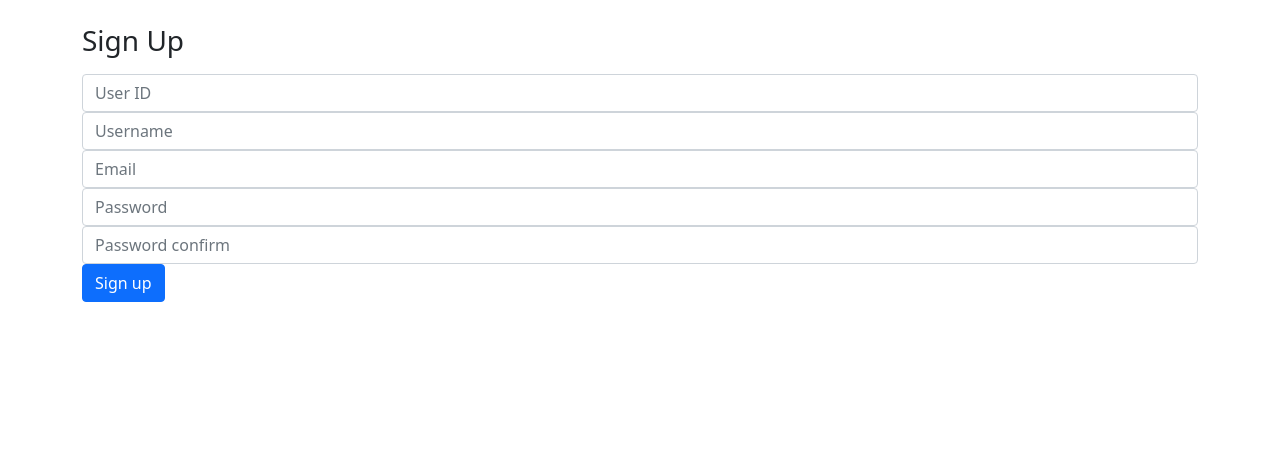
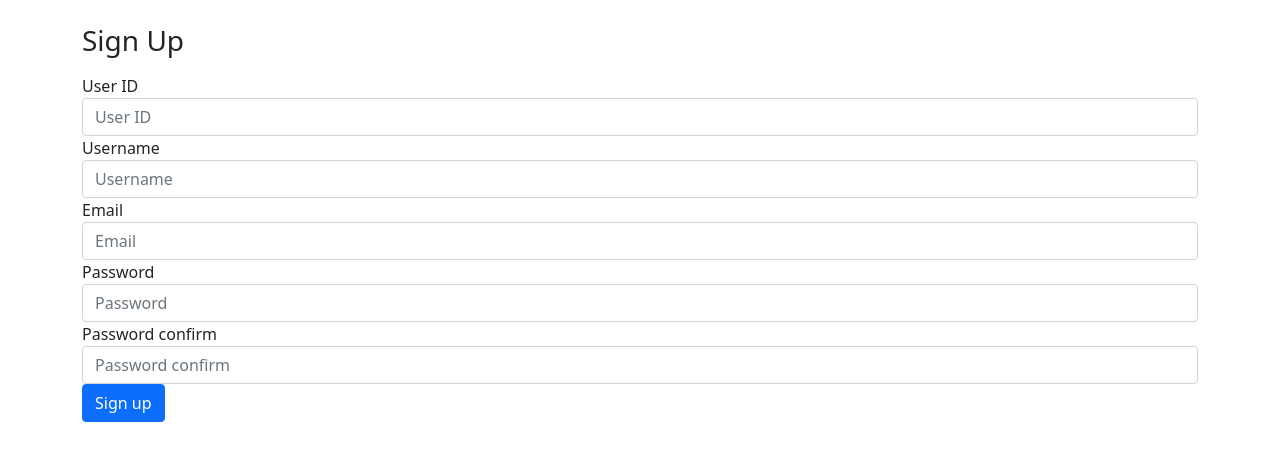
Before and after one commit to kongwoojin/Board_flask, a Flask app: page /signup in a window 1280 px wide. Shown: the part 56-517 px from the top of the page. Run offline with Flask 2, Linux system fonts and the light colour scheme; some libraries are stand-ins or nearby versions.

Commit message:
Add labels

```diff
--- a/forms.py
+++ b/forms.py
@@ -4,13 +4,13 @@ from wtforms.validators import DataRequired, EqualTo
 
 
 class SignUpForm(FlaskForm):
-    userid = StringField('userid', validators=[DataRequired()])
-    username = StringField('username', validators=[DataRequired()])
-    email = EmailField('email', validators=[DataRequired()])
-    password = PasswordField('password', validators=[DataRequired(), EqualTo('re_password')])
-    re_password = PasswordField('re_password', validators=[DataRequired()])
+    userid = StringField('User ID', validators=[DataRequired()])
+    username = StringField('Username', validators=[DataRequired()])
+    email = EmailField('Email', validators=[DataRequired()])
+    password = PasswordField('Password', validators=[DataRequired(), EqualTo('re_password')])
+    re_password = PasswordField('Password confirm', validators=[DataRequired()])
 
 
 class SignInForm(FlaskForm):
-    userid = StringField('userid', validators=[DataRequired()])
-    password = PasswordField('password', validators=[DataRequired()])
+    userid = StringField('User ID', validators=[DataRequired()])
+    password = PasswordField('Password', validators=[DataRequired()])
--- a/templates/signin.html
+++ b/templates/signin.html
@@ -2,10 +2,12 @@
 {% set active_page = "signin" %}
 
 {% block content %}
-    <form class="form-signup" method="post">
+    <form class="form-group form-signup" method="post">
         {{ form.csrf_token }}
         <h1 class="h3 mb-3 font-weight-normal">Sign In</h1>
+        <label>{{ form.userid.label }}</label>
         {{ form.userid(class="form-control", placeholder="User ID") }}
+        <label>{{ form.password.label }}</label>
         {{ form.password(class="form-control", placeholder="Password") }}
 
         <button class="btn btn-primary btn-block" type="submit">Sign in</button>
--- a/templates/signup.html
+++ b/templates/signup.html
@@ -2,13 +2,22 @@
 {% set active_page = "signup" %}
 
 {% block content %}
-    <form class="form-signup" method="post">
+    <form class="form-group form-signup" method="post">
         {{ form.csrf_token }}
         <h1 class="h3 mb-3 font-weight-normal">Sign Up</h1>
+        <label>{{ form.userid.label }}</label>
         {{ form.userid(class="form-control", placeholder="User ID") }}
+
+        <label>{{ form.username.label }}</label>
         {{ form.username(class="form-control", placeholder="Username") }}
+
+        <label>{{ form.email.label }}</label>
         {{ form.email(class="form-control", placeholder="Email") }}
+
+        <label>{{ form.password.label }}</label>
         {{ form.password(class="form-control", placeholder="Password") }}
+
+        <label>{{ form.re_password.label }}</label>
         {{ form.re_password(class="form-control", placeholder="Password confirm") }}
 
         <button class="btn btn-primary btn-block" type="submit">Sign up</button>
```
